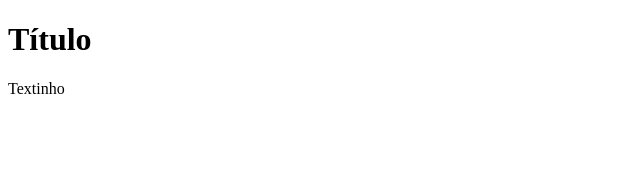
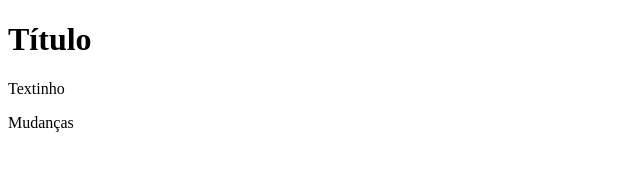
Before and after one commit to Eduardo-Ferraz/TreinamentoGithub, a plain HTML site: page index.html in a window 1280 px wide. Shown: the full height of the page, 0-640 px from the left. Drawn offline with Linux system fonts and the light colour scheme.

Commit message:
mudanças

```diff
--- a/index.html
+++ b/index.html
@@ -10,6 +10,7 @@
 <body>
     <h1>Título</h1>
     <p>Textinho</p>
+    <p>Mudanças</p>
 </body>
 
 </html>
```
